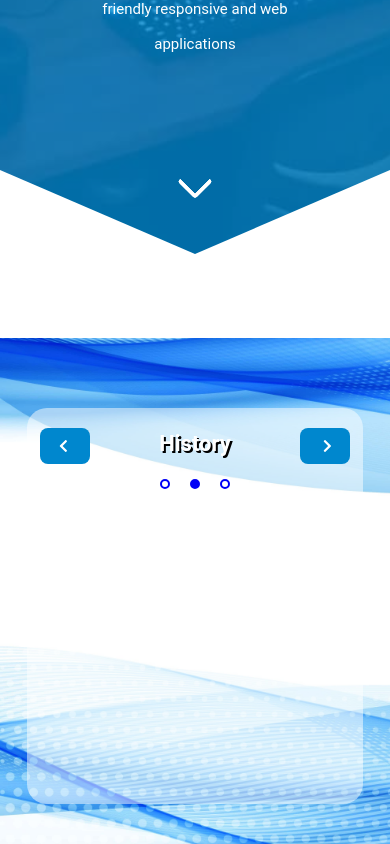
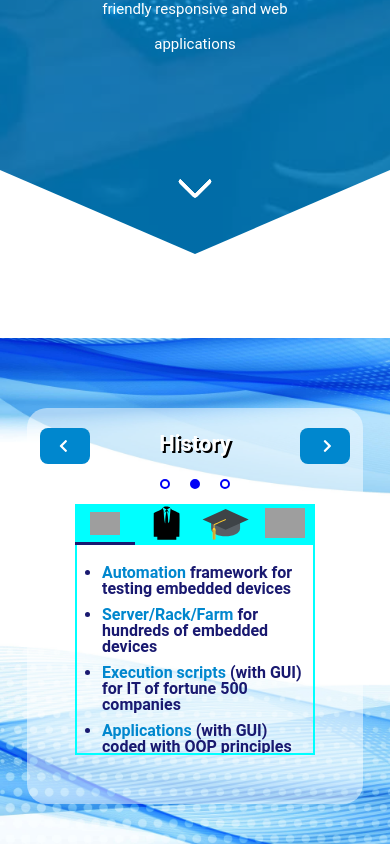
Before and after one commit to jamespagedev/portfolio, a React (Create React App) app: page / in a window 390 px wide. Both pictures are taken after a click on the element 195 px from the left and 990 px from the top of the page. Shown: the part 506-1350 px from the top of the page. Built offline with nearby package versions, Linux system fonts and the light colour scheme; grey boxes are pictures that could not be loaded.

Commit message:
about - carousel history responsive

```diff
--- a/src/Components/AboutComponents/HistorySlide.js
+++ b/src/Components/AboutComponents/HistorySlide.js
@@ -1,14 +1,31 @@
-import React from 'react';
+import React, { useState } from 'react';
 
 import GraduationCap from '../../img/college.svg';
 
 const HistorySlide = () => {
+  const [tabletTab, setTabletTab] = useState(1);
+  const [phoneTab, setPhoneTab] = useState(1);
   return (
     <div className="div-about-carousel-history-slide">
-      <div>
+      <div className="div-about-carousel-history-mobile-title-tabs">
+        <button className={tabletTab === 1 ? "tablet-selected" : "tablet-unselected"} onClick={() => setTabletTab(1)}>Experience</button>
+        <button className={tabletTab === 2 ? "tablet-selected" : "tablet-unselected"} onClick={() => setTabletTab(2)}>Acedemic Achievements</button>
+      </div>
+      <div className="div-about-carousel-history-phone-title-tabs">
+        <div className="tab-row">
+          <button className={phoneTab === 1 ? "btn-about-history-built phone-selected" : "btn-about-history-built phone-unselected"} onClick={() => setPhoneTab(1)}>Built</button>
+          <button className={phoneTab === 2 ? "btn-about-history-position phone-selected" : "btn-about-history-position phone-unselected"} onClick={() => setPhoneTab(2)}>Positions Held</button>
+        </div>
+        <div className="tab-row">
+          <button className={phoneTab === 3 ? "btn-about-history-college phone-selected" : "btn-about-history-college phone-unselected"} onClick={() => setPhoneTab(3)}><img src={GraduationCap} alt="college" />College</button>
+          <button className={phoneTab === 4 ? "btn-about-history-coding phone-selected" : "btn-about-history-coding phone-unselected"} onClick={() => setPhoneTab(4)}>Coding Bootcamp</button>
+        </div>
+      </div>
+      <div className="div-about-carousel-history-slide-content">
+        <div className={tabletTab === 1 ? "row-container tablet-selected" : "row-container tablet-unselected"}>
           <h2>Experience</h2>
           <div className="row">
-          <div>
+            <section className={phoneTab === 1 ? "section-phone-view phone-selected" : "section-phone-view phone-unselected"}>
               <h3 className="h3-about-history-built">Built</h3>
               <ul className="ul-about-history">
                 <li><span>Automation</span> framework for testing embedded devices</li>
@@ -17,8 +34,8 @@ const HistorySlide = () => {
                 <li><span>Applications</span> (with GUI) coded with OOP principles</li>
                 <li><span>Websites</span> (both front-end and back-end) saving the company millions</li>
               </ul>
-          </div>
-          <div>
+            </section>
+            <section className={phoneTab === 2 ? "section-phone-view phone-selected" : "section-phone-view phone-unselected"}>
               <h3 className="h3-about-history-position">Positions Held</h3>
               <ul className="ul-about-history">
                 <li>Martial Arts Instructor</li>
@@ -30,27 +47,28 @@ const HistorySlide = () => {
                 <li>Senior Software Developer</li>
                 <li>Team Lead</li>
               </ul>
+            </section>
           </div>
         </div>
-      </div>
-      <div>
+        <div className={tabletTab === 2 ? "row-container tablet-selected" : "row-container tablet-unselected"}>
           <h2>Acedemic Achievements</h2>
           <div className="row">
-          <div>
+            <section className={phoneTab === 3 ? "section-phone-view phone-selected" : "section-phone-view phone-unselected"}>
               <h3 className="h3-about-history-college"><img src={GraduationCap} alt="college" />College</h3>
               <ul className="ul-about-history">
                 <li>Valedictorian (x2 - San Bernardino and San Diego)</li>
                 <li>4.0 GPA</li>
                 <li>Perfect Attendance (4 years)</li>
               </ul>
-          </div>
-          <div>
+            </section>
+            <section className={phoneTab === 4 ? "section-phone-view phone-selected" : "section-phone-view phone-unselected"}>
               <h3 className="h3-about-history-coding">Coding Bootcamp</h3>
               <ul className="ul-about-history">
                 <li>3/3 * weekly rating for full 6 month curriculum</li>
                 <li>Hired as a Team Lead for the next cohort</li>
                 <li>Over 80 projects completed in Full Stack Web</li>
               </ul>
+            </section>
           </div>
         </div>
       </div>
--- a/src/index.css
+++ b/src/index.css
@@ -535,7 +535,9 @@ img {
   width: 400px;
 }
 .div-about-carousel-history-slide {
-  display: block;
+  display: flex;
+  flex-direction: column;
+  align-items: center;
   width: 100%;
   text-align: center;
 }
@@ -545,26 +547,34 @@ img {
   font-weight: 600;
   text-shadow: 0.3rem 0.4rem #000000;
 }
-.div-about-carousel-history-slide h2 {
+.div-about-carousel-history-mobile-title-tabs {
+  display: none;
+}
+.div-about-carousel-history-phone-title-tabs {
+  display: none;
+}
+.div-about-carousel-history-slide-content h2 {
   font-size: 3.2rem;
   width: 100%;
   color: #009DFF;
   margin-bottom: 20px;
   text-decoration: underline;
 }
-.div-about-carousel-history-slide .row {
+.div-about-carousel-history-slide-content .row-container {
+  margin-bottom: 40px;
+}
+.div-about-carousel-history-slide-content .row {
   display: flex;
   justify-content: center;
-  margin-bottom: 40px;
-}
-.div-about-carousel-history-slide .row h3 {
+}
+.div-about-carousel-history-slide-content h3 {
   margin-left: -10px;
-}
-.h3-about-history-built {
-  padding: 10px 10px 10px 48px;
   color: #191970;
   font-size: 3rem;
   text-align: left;
+}
+.h3-about-history-built {
+  padding: 10px 10px 10px 48px;
   background: url('./img/built.svg');
   background-repeat: no-repeat;
   background-size: 40px 40px;
@@ -572,9 +582,6 @@ img {
 }
 .h3-about-history-position {
   padding: 10px 10px 10px 48px;
-  color: #191970;
-  font-size: 3rem;
-  text-align: left;
   background: url('./img/positions_held.svg');
   background-repeat: no-repeat;
   background-size: 75px auto;
@@ -583,27 +590,17 @@ img {
 .h3-about-history-college {
   position: relative;
   padding: 10px 10px 10px 30px;
-  color: #191970;
-  font-size: 3rem;
-  text-align: left;
 }
 .h3-about-history-college img {
   position: absolute;
-  left: -10px;
-  top: -17px;
+  left: -5px;
+  top: -18px;
   min-width: 60px;
   width: 60px;
-  max-width: 60px;
-  min-height: 50px;
-  height: 50px;
-  max-height: 50px;
   transform: rotate(-45deg);
 }
 .h3-about-history-coding {
   padding: 10px 10px 10px 48px;
-  color: #191970;
-  font-size: 3rem;
-  text-align: left;
   background: url('./img/coding_bootcamp.gif');
   background-repeat: no-repeat;
   background-size: 40px 40px;
@@ -1024,6 +1021,83 @@ img {
   .div-about-carousel-education-row img {
     margin-top: 20px;
   }
+  /*------------------- about-carousel-history ------------------*/
+  .div-about-carousel-history-slide-content {
+    position: relative;
+    width: 100%;
+  }
+  .div-about-carousel-history-slide-content .row-container {
+    margin: 0;
+  }
+  .div-about-carousel-history-mobile-title-tabs {
+    display: flex;
+    justify-content: space-between;
+    width: 600px;
+    margin-bottom: 20px;
+  }
+  .div-about-carousel-history-mobile-title-tabs button {
+    width: 50%;
+    padding: 10px 0;
+    background-color: #191970;
+    color: #00ffff;
+    border: none;
+    border-radius: 0;
+    font-size: 1.8rem;
+    font-weight: 600;
+    outline: none;
+  }
+  .div-about-carousel-history-mobile-title-tabs .tablet-unselected {
+    border-bottom: none;
+  }
+  .div-about-carousel-history-mobile-title-tabs .tablet-selected {
+    border-bottom: 5px solid #00ffff;
+  }
+  .div-about-carousel-history-slide-content .tablet-selected {
+    z-index: 2;
+    opacity: 1;
+    transition: all 300ms ease-in-out;
+  }
+  .div-about-carousel-history-slide-content .tablet-unselected {
+    z-index: 1;
+    opacity: 0;
+  }
+  .div-about-carousel-history-slide-content h2 {
+    display: none;
+  }
+  .div-about-carousel-history-slide-content .row-container {
+    position: absolute;
+    top: 0;
+    left: 0;
+    width: 100%;
+  }
+  .div-about-carousel-history-slide-content .row {
+    width: 100%;
+    margin: 0;
+  }
+  .div-about-carousel-history-slide-content h3 {
+    font-size: 2.4rem;
+  }
+  .h3-about-history-built {
+    background-size: 30px 30px;
+    background-position: 13px 6px;
+  }
+  .h3-about-history-position {
+    background-size: 50px auto;
+    background-position: 0px -2px;
+  }
+  .h3-about-history-college img {
+    left: 2px;
+    top: -12px;
+    min-width: 50px;
+    width: 50px;
+  }
+  .ul-about-history {
+    max-width: 270px;
+    margin-top: 0;
+  }
+  .ul-about-history li {
+    font-size: 1.6rem;
+  }
 }
 
 /*=============================================================*/
@@ -1120,6 +1194,12 @@ img {
   .div-about-carousel-slide-container {
     width: 420px;
   }
+  .div-about-carousel-inner-on-slide-two {
+    right: 420px;
+  }
+  .div-about-carousel-inner-on-slide-three {
+    right: 840px;
+  }
   /*------------------ about-carousel-education -----------------*/
   .div-about-carousel-education-row a {
     padding: 0 8px;
@@ -1138,6 +1218,114 @@ img {
   }
   .img-about-carousel-education-books {
     width: 100%;
+  }
+  /*------------------- about-carousel-history ------------------*/
+  .div-about-carousel-history-mobile-title-tabs {
+    display: none;
+  }
+  .div-about-carousel-history-phone-title-tabs {
+    display: block;
+    width: 100%;
+  }
+  .div-about-carousel-history-phone-title-tabs .tab-row {
+    display: flex;
+    width: 100%;
+  }
+  .div-about-carousel-history-phone-title-tabs button {
+    width: 50%;
+    padding: 12px 0 12px 50px;
+    background-color: #00ffff;
+    color: #191970;
+    border: none;
+    border-radius: 0;
+    font-size: 1.6rem;
+    font-weight: 600;
+    text-align: left;
+    outline: none;
+  }
+  .div-about-carousel-history-phone-title-tabs .phone-selected {
+    border-bottom: 3px solid #191970;
+    transition: all 300ms ease-in-out;
+  }
+  .div-about-carousel-history-phone-title-tabs .phone-unselected {
+    border-bottom: 3px solid #00ffff;
+  }
+  .btn-about-history-built {
+    background: url('./img/built.svg');
+    background-repeat: no-repeat;
+    background-size: 30px auto;
+    background-position: 10px 8px;
+  }
+  .btn-about-history-position {
+    background: url('./img/positions_held.svg');
+    background-repeat: no-repeat;
+    background-size: 50px auto;
+    background-position: 0 -2px;
+  }
+  .btn-about-history-college {
+    position: relative;
+  }
+  .btn-about-history-college img {
+    position: absolute;
+    left: 0;
+    top: 0;
+    min-width: 50px;
+    width: 50px;
+  }
+  .btn-about-history-coding {
+    background: url('./img/coding_bootcamp.gif');
+    background-repeat: no-repeat;
+    background-size: 40px auto;
+    background-position: 5px 5px;
+  }
+  .div-about-carousel-history-slide-content .row {
+    position: relative;
+  }
+  .div-about-carousel-history-slide-content .section-phone-view {
+    position: absolute;
+    width: 100%;
+    padding-top: 20px;
+    border-right: 2px solid #00ffff;
+    border-bottom: 2px solid #00ffff;
+    border-left: 2px solid #00ffff;
+  }
+  .div-about-carousel-history-slide-content .tablet-selected {
+    z-index: auto;
+    transition: none;
+  }
+  .div-about-carousel-history-slide-content .tablet-unselected {
+    z-index: auto;
+    opacity: 1;
+  }
+  .div-about-carousel-history-slide-content .phone-selected {
+    z-index: 2;
+    opacity: 1;
+    transition: all 300ms ease-in-out;
+  }
+  .div-about-carousel-history-slide-content .phone-unselected {
+    z-index: 1;
+    opacity: 0;
+  }
+  .h3-about-history-built {
+    display: none;
+  }
+  .h3-about-history-position {
+    display: none;
+  }
+  .h3-about-history-college {
+    display: none;
+  }
+  .h3-about-history-coding {
+    display: none;
+  }
+  .ul-about-history {
+    max-width: none;
+    width: 100%;
+    margin: 0;
+    padding-left: 30px;
+  }
+  .ul-about-history li {
+    font-size: 2rem;
   }
 }
 
@@ -1205,7 +1393,8 @@ img {
     height: 300px;
   }
   .div-about-carousel-slide-container {
-    width: 300px;
+    width: 280px;
+    height: 270px;
   }
   .about-carousel-education-mobile-selection {
     display: none;
@@ -1213,8 +1402,11 @@ img {
   .div-about-carousel-window {
     width: 280px;
   }
-  .div-about-carousel-slide-container {
-    width: 280px;
+  .div-about-carousel-inner-on-slide-two {
+    right: 280px;
+  }
+  .div-about-carousel-inner-on-slide-three {
+    right: 560px;
   }
   /*------------------ about-carousel-education -----------------*/
   .div-about-carousel-education-slide {
@@ -1253,6 +1445,42 @@ img {
   }
   .div-about-carousel-education-row img {
     display: none;
+  }
+  /*------------------- about-carousel-history ------------------*/
+  .div-about-carousel-history-phone-title-tabs {
+    display: flex;
+  }
+  .div-about-carousel-history-phone-title-tabs .tab-row {
+    width: 50%;
+  }
+  .div-about-carousel-history-phone-title-tabs button {
+    width: 50%;
+    padding: 19px 0;
+    font-size: 0;
+    background-position: center;
+  }
+  .btn-about-history-college {
+    padding: 0!important;
+    overflow-y: hidden;
+  }
+  .btn-about-history-college img {
+    position: absolute;
+    left: 10px;
+    top: -4px;
+    min-width: 50px;
+    width: 50px;
+  }
+  .div-about-carousel-history-slide-content .section-phone-view {
+    height: 210px;
+    overflow-y: scroll;
+  }
+  .ul-about-history {
+    max-width: none;
+    width: 100%;
+    margin: auto;
+  }
+  .ul-about-history li {
+    font-size: 1.8rem;
   }
 }
 
@@ -1351,6 +1579,26 @@ img {
   .div-about-carousel-slide-container {
     width: 240px;
   }
+  .div-about-carousel-inner-on-slide-two {
+    right: 240px;
+  }
+  .div-about-carousel-inner-on-slide-three {
+    right: 480px;
+  }
+  /*------------------- about-carousel-history ------------------*/
+  .btn-about-history-college img {
+    position: absolute;
+    left: 6px;
+    top: -4px;
+    min-width: 50px;
+    width: 50px;
+  }
+  .ul-about-history {
+    padding-left: 25px;
+  }
+  .ul-about-history li {
+    font-size: 1.6rem;
+  }
 }
 
 @keyframes bounce-arrow-before-420 {
@@ -1420,6 +1668,11 @@ img {
     max-width: 320px;
   }
   /*------------------- about-carousel-globals ------------------*/
+  .div-about-carousel-buttons-title {
+    width: 100%;
+    padding: 0 20px;
+    justify-content: space-between;
+  }
   .div-about-carousel-buttons-title button {
     width: 40px;
     font-size: 1.2rem;
@@ -1436,6 +1689,13 @@ img {
   }
   .div-about-carousel-slide-container {
     width: 200px;
+    height: 200px;
+  }
+  .div-about-carousel-inner-on-slide-two {
+    right: 200px;
+  }
+  .div-about-carousel-inner-on-slide-three {
+    right: 400px;
   }
   /*------------------ about-carousel-education -----------------*/
   .div-about-carousel-education-row a {
@@ -1444,6 +1704,21 @@ img {
   }
   .div-about-carousel-education-row h2 {
     font-size: 1.2rem;
+  }
+  /*------------------- about-carousel-history ------------------*/
+  .div-about-carousel-history-slide-content .section-phone-view {
+    height: 160px;
+    padding-top: 10px;
+  }
+  .btn-about-history-college img {
+    position: absolute;
+    left: 0;
+    top: -4px;
+    min-width: 50px;
+    width: 50px;
+  }
+  .ul-about-history li {
+    font-size: 1.4rem;
   }
 }
 
@@ -1504,6 +1779,9 @@ img {
     max-width: 250px;
   }
   /*------------------- about-carousel-globals ------------------*/
+  .div-about-carousel-buttons-title {
+    padding: 0 8px;
+  }
   .div-about-carousel-buttons-title button {
     width: 35px;
     padding: 7px 0;
@@ -1519,6 +1797,13 @@ img {
   }
   .div-about-carousel-slide-container {
     width: 160px;
+    height: 180px;
+  }
+  .div-about-carousel-inner-on-slide-two {
+    right: 160px;
+  }
+  .div-about-carousel-inner-on-slide-three {
+    right: 320px;
   }
   /*------------------ about-carousel-education -----------------*/
   .div-about-carousel-education-row a {
@@ -1528,6 +1813,27 @@ img {
   .div-about-carousel-education-row h2 {
     font-size: 1.1rem;
   }
+  .div-about-carousel-history-slide-content .section-phone-view {
+    height: 140px;
+  }
+  /*------------------- about-carousel-history ------------------*/
+  .btn-about-history-position {
+    background-position: -6px center!important;
+  }
+  .btn-about-history-college img {
+    position: absolute;
+    left: 0;
+    top: 2px;
+    min-width: 40px;
+    width: 40px;
+  }
+  .btn-about-history-coding {
+    background-size: 30px auto;
+    background-position: center 7px;
+  }
+  .ul-about-history li {
+    font-size: 1.2rem;
+  }
 }
 @keyframes bounce-arrow-before-320 {
   from {
```
Also changed, not shown: src/img/college.svg. Lines whose indentation alone changed are shown as unchanged.
